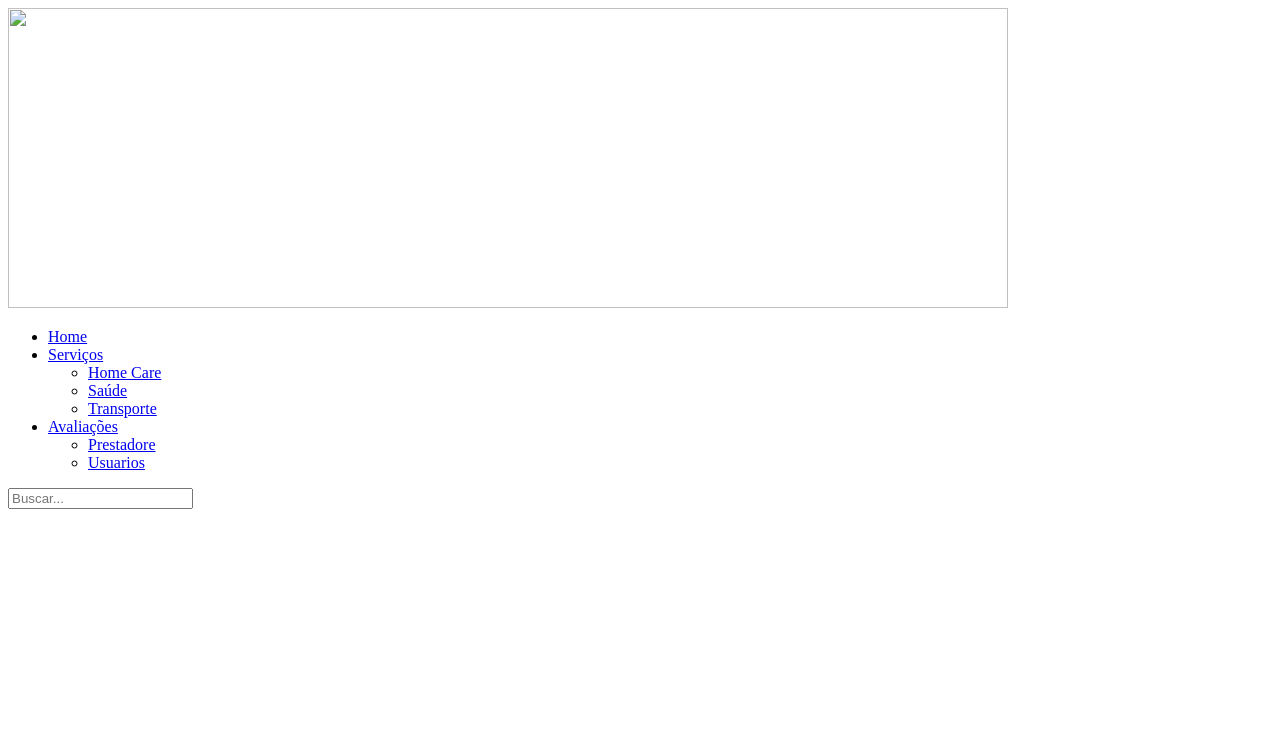
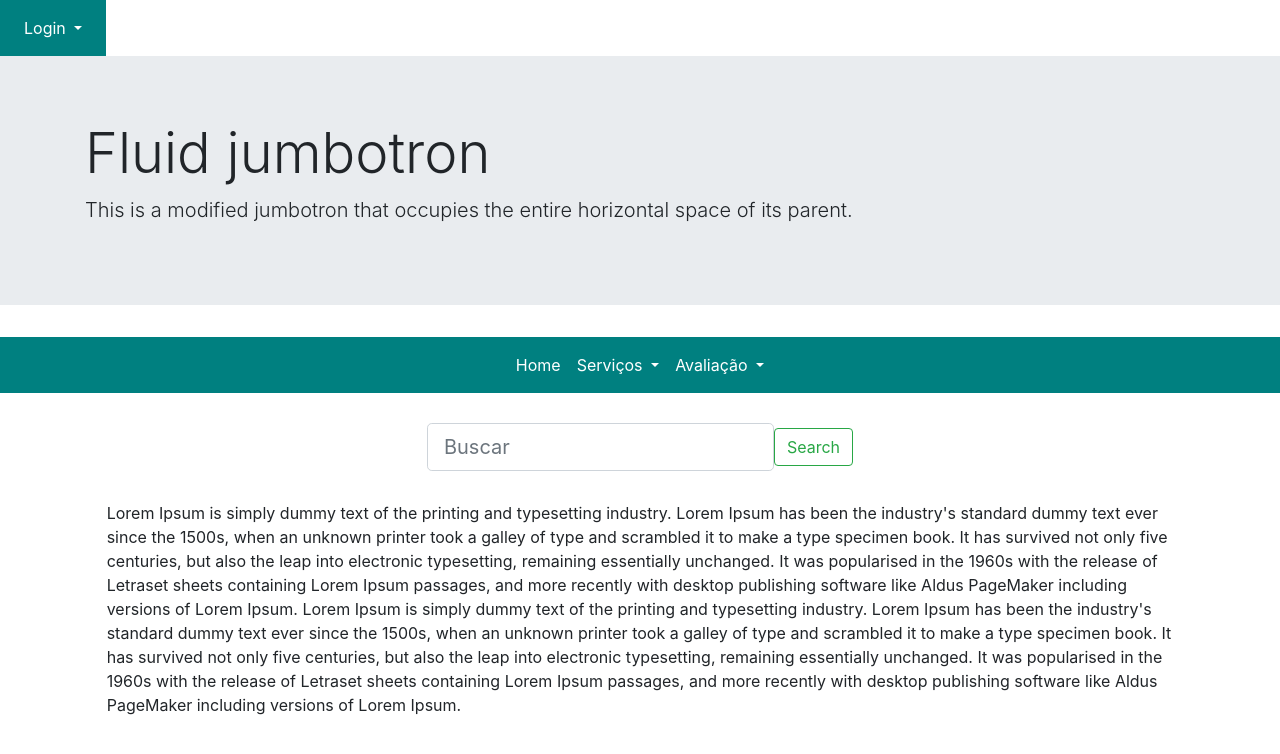
Before and after one commit to rogerzsilva/sitebusca, a plain HTML site: page index.html in a window 1280 px wide. Drawn offline with nearby package versions, Linux system fonts and the light colour scheme.

Commit message:
atualizando index

```diff
--- a/css/style.css
+++ b/css/style.css
@@ -1,49 +1,8 @@
-.centro{margin: 0 auto;
-        width:500px}
+.bg-light{background-color:teal!important;
+          color: #fff!important;}
 
+.bg-light ul li a{color: #fff!important;}
 
-*{margin: 0; padding: 0;}
+.bg-light .dropdown-item {color: #000!important;}
 
-body{
-font-family: arial, helvetica, sans-serif;
-font-size: 12px;
-}
-
-.menu{
-list-style:none;
-border:1px solid #c0c0c0;
-float:left;
-}
-
-.menu li{
-  position:relative;
-  float:left;
-  border-right:1px solid #c0c0c0;
-  }
-
-  .menu li a{color:#333; text-decoration:none; padding:5px 10px; display:block;}
-
-.menu li a:hover{
-background:#333;
-color:#fff;
--moz-box-shadow:0 3px 10px 0 #CCC;
--webkit-box-shadow:0 3px 10px 0 #ccc;
-text-shadow:0px 0px 5px #fff;
-}
-
-
-.menu li  ul{
-  position:absolute;
-  top:25px;
-  left:0;
-  background-color:#fff;
-  display:none;
-  }
-
-.menu li:hover ul, .menu li.over ul{display:block;}
-
-.menu li ul li{
-  border:1px solid #c0c0c0;
-  display:block;
-  width:150px;
-  }
+.busca{margin: 30px 0;}
--- a/index.html
+++ b/index.html
@@ -1,35 +1,82 @@
 <!DOCTYPE html>
 <html>
   <head>
-    <title>Home Page</title>
-    <link href="css/stylee.css" rel="stylesheet" type="text/css">
+    <meta charset="utf-8">
+    <meta name="viewport" content="width=device-width, initial-scale=1, shrink-to-fit=no">
+    <!-- Bootstrap core CSS -->
+    <link rel="stylesheet" href="https://stackpath.bootstrapcdn.com/bootstrap/4.4.1/css/bootstrap.min.css" integrity="sha384-Vkoo8x4CGsO3+Hhxv8T/Q5PaXtkKtu6ug5TOeNV6gBiFeWPGFN9MuhOf23Q9Ifjh" crossorigin="anonymous">
+    <link href="css/style.css" rel="stylesheet" type="text/css">
     <!-- FAVICON -->
     <link href="img/favicon.png" rel="shortcut icon">
+    <title>Home Page</title>
   </head>
   <body>
-    <img src="img/banner.png" height="300" width="1000">
-    <nav class="centro">
-      <ul class="menu">
-            <li><a href="#">Home</a></li>
-            <li><a href="#">Serviços</a>
-                <ul>
-                    <li><a href="#">Home Care</a></li>
-                    <li><a href="#">Saúde</a></li>
-                    <li><a href="#">Transporte</a></li>
-                </ul>
-            </li>
-            <li><a href="#">Avaliações</a>
-              <ul>
-                <li><a href="#">Prestadore</a></li>
-                <li><a href="#">Usuarios</a></li>
-              </ul>
-            </li>
-      </ul>
+    <div class="row no-gutters">
+       <nav class="navbar navbar-expand-lg navbar-light bg-light">
+         <div class="collapse navbar-collapse" id="navbarSupportedContent">
+           <ul class="navbar-nav justify-content-end">
+             <li class="nav-item dropdown">
+               <a class="nav-link dropdown-toggle" href="#" id="navbarDropdown" role="button" data-toggle="dropdown" aria-haspopup="true" aria-expanded="false">
+                 Login
+               </a>
+               <div class="dropdown-menu" aria-labelledby="navbarDropdown">
+                 <a class="dropdown-item" href="#">Entrar</a>
+                 <a class="dropdown-item" href="#">Cadastro Usuario</a>
+                 <div class="dropdown-divider"></div>
+                 <a class="dropdown-item" href="#">Cadastro Prestador</a>
+               </div>
+             </li>
+            </ul>
+         </div>
+       </nav>
+    </div>
+    <div class="jumbotron jumbotron-fluid">
+      <div class="container">
+        <h1 class="display-4">Fluid jumbotron</h1>
+        <p class="lead">This is a modified jumbotron that occupies the entire horizontal space of its parent.</p>
+      </div>
+    </div>
+    <nav class="navbar navbar-expand-lg navbar-light bg-light">
+      <div class="collapse navbar-collapse" id="navbarSupportedContent">
+        <ul class="navbar-nav mx-auto">
+          <li class="nav-item active">
+            <a class="nav-link" href="#">Home <span class="sr-only">(current)</span></a>
+          </li>
+          <li class="nav-item dropdown">
+            <a class="nav-link dropdown-toggle" href="#" id="navbarDropdown" role="button" data-toggle="dropdown" aria-haspopup="true" aria-expanded="false">
+              Serviços
+            </a>
+            <div class="dropdown-menu" aria-labelledby="navbarDropdown">
+              <a class="dropdown-item" href="#">Home Care</a>
+              <a class="dropdown-item" href="#">Saúde</a>
+              <a class="dropdown-item" href="#">Transporte</a>
+            </div>
+          </li>
+          <li class="nav-item dropdown">
+            <a class="nav-link dropdown-toggle" href="#" id="navbarDropdown" role="button" data-toggle="dropdown" aria-haspopup="true" aria-expanded="false">
+              Avaliação
+            </a>
+            <div class="dropdown-menu" aria-labelledby="navbarDropdown">
+              <a class="dropdown-item" href="#">Prestadores</a>
+              <a class="dropdown-item" href="#">Usuarios</a>
+          </li>
+        </ul>
+      </div>
     </nav>
-    <p>
-      <div>
-        <input type="text" id="txtBusca" placeholder="Buscar..."/>
-      </div>
-    </p>
+    <div class="row no-gutters busca">
+      <form class="form-inline my-2 my-lg-0 mx-auto">
+        <input class="form-control form-control-lg " type="search" placeholder="Buscar" aria-label="Search">
+        <button class="btn btn-outline-success my-2 my-sm-0" type="submit">Search</button>
+      </form>
+    </div>
+    <div class="row no-gutters">
+        <div class="col-12 col-md-10 mx-auto">
+          Lorem Ipsum is simply dummy text of the printing and typesetting industry. Lorem Ipsum has been the industry's standard dummy text ever since the 1500s, when an unknown printer took a galley of type and scrambled it to make a type specimen book. It has survived not only five centuries, but also the leap into electronic typesetting, remaining essentially unchanged. It was popularised in the 1960s with the release of Letraset sheets containing Lorem Ipsum passages, and more recently with desktop publishing software like Aldus PageMaker including versions of Lorem Ipsum.
+          Lorem Ipsum is simply dummy text of the printing and typesetting industry. Lorem Ipsum has been the industry's standard dummy text ever since the 1500s, when an unknown printer took a galley of type and scrambled it to make a type specimen book. It has survived not only five centuries, but also the leap into electronic typesetting, remaining essentially unchanged. It was popularised in the 1960s with the release of Letraset sheets containing Lorem Ipsum passages, and more recently with desktop publishing software like Aldus PageMaker including versions of Lorem Ipsum.
+        </div>
+    </div>
+    <script src="https://code.jquery.com/jquery-3.4.1.slim.min.js" integrity="sha384-J6qa4849blE2+poT4WnyKhv5vZF5SrPo0iEjwBvKU7imGFAV0wwj1yYfoRSJoZ+n" crossorigin="anonymous"></script>
+    <script src="https://cdn.jsdelivr.net/npm/popper.js@1.16.0/dist/umd/popper.min.js" integrity="sha384-Q6E9RHvbIyZFJoft+2mJbHaEWldlvI9IOYy5n3zV9zzTtmI3UksdQRVvoxMfooAo" crossorigin="anonymous"></script>
+    <script src="https://stackpath.bootstrapcdn.com/bootstrap/4.4.1/js/bootstrap.min.js" integrity="sha384-wfSDF2E50Y2D1uUdj0O3uMBJnjuUD4Ih7YwaYd1iqfktj0Uod8GCExl3Og8ifwB6" crossorigin="anonymous"></script>
   </body>
 </html>
```
